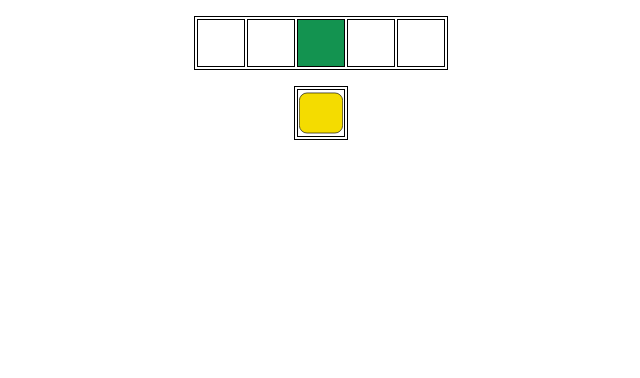
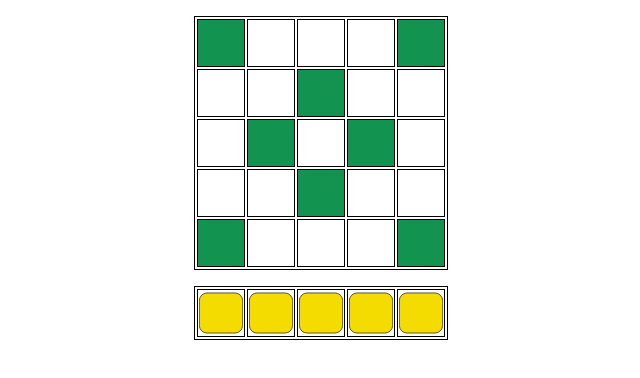
Before and after one commit to henghaopu/scrabble-game-board, a plain HTML site: page index.html in a window 1280 px wide. Shown: the whole page, without its empty margins (319-959 px from the left). Drawn offline with Linux system fonts and the light colour scheme.

Commit message:
Expanded the game board size from 1x5 to 5x5

```diff
--- a/index.html
+++ b/index.html
@@ -15,6 +15,22 @@
         <table>
 
             <tr>
+                <td id="td00" @dragover="onDragOver" @drop="onDrop"></td>
+                <td id="td01" @dragover="onDragOver" @drop="onDrop"></td>
+                <td id="td02" @dragover="onDragOver" @drop="onDrop"></td>
+                <td id="td03" @dragover="onDragOver" @drop="onDrop"></td>
+                <td id="td04" @dragover="onDragOver" @drop="onDrop"></td>
+            </tr>
+
+            <tr>
+                <td id="td10" @dragover="onDragOver" @drop="onDrop"></td>
+                <td id="td11" @dragover="onDragOver" @drop="onDrop"></td>
+                <td id="td12" @dragover="onDragOver" @drop="onDrop"></td>
+                <td id="td13" @dragover="onDragOver" @drop="onDrop"></td>
+                <td id="td14" @dragover="onDragOver" @drop="onDrop"></td>
+            </tr>
+
+            <tr>
                 <td id="td20" @dragover="onDragOver" @drop="onDrop"></td>
                 <td id="td21" @dragover="onDragOver" @drop="onDrop"></td>
                 <td id="td22" @dragover="onDragOver" @drop="onDrop"></td>
@@ -22,16 +38,48 @@
                 <td id="td24" @dragover="onDragOver" @drop="onDrop"></td>
             </tr>
 
+            <tr>
+                <td id="td30" @dragover="onDragOver" @drop="onDrop"></td>
+                <td id="td31" @dragover="onDragOver" @drop="onDrop"></td>
+                <td id="td32" @dragover="onDragOver" @drop="onDrop"></td>
+                <td id="td33" @dragover="onDragOver" @drop="onDrop"></td>
+                <td id="td34" @dragover="onDragOver" @drop="onDrop"></td>
+            </tr>
+
+            <tr>
+                <td id="td40" @dragover="onDragOver" @drop="onDrop"></td>
+                <td id="td41" @dragover="onDragOver" @drop="onDrop"></td>
+                <td id="td42" @dragover="onDragOver" @drop="onDrop"></td>
+                <td id="td43" @dragover="onDragOver" @drop="onDrop"></td>
+                <td id="td44" @dragover="onDragOver" @drop="onDrop"></td>
+            </tr>
+
         </table>
 
         <table>
 
             <tr>
+
                 <td id="slot0" @dragover="onDragOver" @drop="onDrop">
+                    <img id="tile0" src="resources/images/tile.svg" draggable="true" @dragstart="onDragStart">
+                </td>
 
-                    <img id="tile0" src="resources/images/tile.svg" draggable="true" @dragstart="onDragStart">
+                <td id="slot1" @dragover="onDragOver" @drop="onDrop">
+                    <img id="tile1" src="resources/images/tile.svg" draggable="true" @dragstart="onDragStart">
+                </td>
 
+                <td id="slot2" @dragover="onDragOver" @drop="onDrop">
+                    <img id="tile2" src="resources/images/tile.svg" draggable="true" @dragstart="onDragStart">
                 </td>
+
+                <td id="slot3" @dragover="onDragOver" @drop="onDrop">
+                    <img id="tile3" src="resources/images/tile.svg" draggable="true" @dragstart="onDragStart">
+                </td>
+
+                <td id="slot4" @dragover="onDragOver" @drop="onDrop">
+                    <img id="tile4" src="resources/images/tile.svg" draggable="true" @dragstart="onDragStart">
+                </td>
+
             </tr>
 
         </table>
--- a/views/styles.css
+++ b/views/styles.css
@@ -34,6 +34,6 @@ img {
     margin: 0 auto;
 }
 
-#td22 {
+#td00, #td04, #td40, #td44, #td21, #td12, #td23, #td32 {
     background-color: rgb(19,147,80);
 }
```
